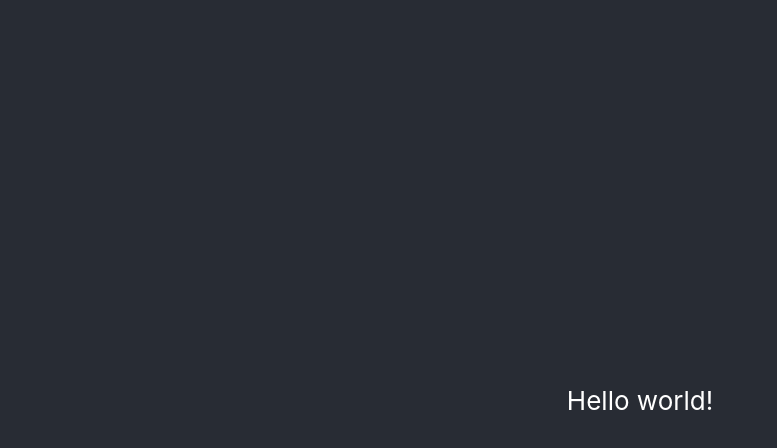
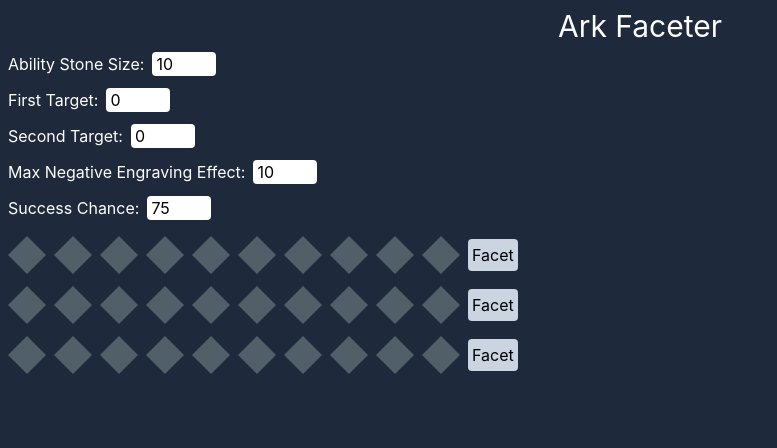
Before and after one commit to Bony-Ben/ark-faceter, a React (Create React App) app: page / in a window 1280 px wide. Shown: the top 448 px of the page, without its empty margins (0-777 px from the left). Built offline with nearby package versions, Linux system fonts and the light colour scheme.

Commit message:
complete basic ui

```diff
--- a/package.json
+++ b/package.json
@@ -9,6 +9,7 @@
     "react": "^17.0.2",
     "react-dom": "^17.0.2",
     "react-scripts": "5.0.0",
+    "sass": "^1.49.8",
     "web-vitals": "^2.1.4"
   },
   "scripts": {
--- a/src/App.css
+++ /dev/null
@@ -1,11 +0,0 @@
-.App {
-  text-align: center;
-  background-color: #282c34;
-  min-height: 100vh;
-  display: flex;
-  flex-direction: column;
-  align-items: center;
-  justify-content: center;
-  font-size: calc(10px + 2vmin);
-  color: white;
-}
--- a/src/App.js
+++ b/src/App.js
@@ -1,10 +1,59 @@
-import "./App.css";
+import FacetTile from "./components/FacetTile";
+import NumericFormField from "./components/NumericFormField";
+import { useState } from "react";
 
 function App() {
+  const [size, setSize] = useState(10);
+  const [min1, setMin1] = useState(0);
+  const [min2, setMin2] = useState(0);
+  const [max, setMax] = useState(10);
+  const [chance, setChance] = useState(75);
+
+  const [facetList1, setFacetList1] = useState([]);
+  const [facetList2, setFacetList2] = useState([]);
+  const [facetList3, setFacetList3] = useState([]);
   return (
-    <div className="App">
-      <h1>Hello world!</h1>
-      <p></p>
+    <div className="bg-slate-800 min-h-screen text-white p-2">
+      <h1 className="text-3xl text-center mb-2">Ark Faceter</h1>
+      <form className="flex flex-col gap-3">
+        <NumericFormField
+          name="Ability Stone Size"
+          minValue={1}
+          maxValue={10}
+          value={size}
+          onChange={(value) => setSize(value)}
+        />
+        <NumericFormField
+          name="First Target"
+          maxValue={size}
+          value={min1}
+          onChange={(value) => setMin1(value)}
+        />
+        <NumericFormField
+          name="Second Target"
+          maxValue={size}
+          value={min2}
+          onChange={(value) => setMin2(value)}
+        />
+        <NumericFormField
+          name="Max Negative Engraving Effect"
+          maxValue={size}
+          value={max}
+          onChange={(value) => setMax(value)}
+        />
+        <NumericFormField
+          name="Success Chance"
+          minValue={0}
+          maxValue={100}
+          value={chance}
+          onChange={(value) => setChance(value)}
+        />
+      </form>
+      <div className="flex flex-col gap-3 mt-4">
+        <FacetTile data={facetList1} size={size} />
+        <FacetTile data={facetList2} size={size}/>
+        <FacetTile data={facetList3} size={size}/>
+      </div>
     </div>
   );
 }
--- /dev/null
+++ b/src/components/FacetButton.js
@@ -0,0 +1,11 @@
+function FacetButton(props) {
+  return (
+    <div>
+      <button className="bg-slate-300 hover:bg-white text-black rounded p-1">
+        Facet
+      </button>
+    </div>
+  );
+}
+
+export default FacetButton;
--- /dev/null
+++ b/src/components/FacetTile.js
@@ -0,0 +1,24 @@
+import FacetButton from "./FacetButton";
+import "./diamond.scss";
+
+function FacetTile(props) {
+  const diamondList = props.data.map((item) => {
+    if (item) {
+      return <div className="diamond success"></div>;
+    } else {
+      return <div className="diamond fail"></div>;
+    }
+  });
+  while (diamondList.length < props.size) {
+    diamondList.push(<div className="diamond"></div>);
+  }
+
+  return (
+    <div className="flex gap-2 items-center">
+      {diamondList}
+      <FacetButton></FacetButton>
+    </div>
+  );
+}
+
+export default FacetTile;
--- /dev/null
+++ b/src/components/NumericFormField.js
@@ -0,0 +1,28 @@
+function NumericFormField(props) {
+  const onChange = (event) => {
+    props.onChange(
+      Math.min(
+        props.maxValue,
+        Math.max(props.minValue, Math.floor(event.target.value))
+      )
+    );
+  };
+  return (
+    <label>
+      {props.name}:
+      <input
+        className="rounded text-black px-1 ml-2 w-16"
+        type="number"
+        value={props.value}
+        onChange={onChange}
+      ></input>
+    </label>
+  );
+}
+
+NumericFormField.defaultProps ={
+  minValue: 0,
+  maxValue: Infinity
+}
+
+export default NumericFormField;
--- /dev/null
+++ b/src/components/diamond.scss
@@ -0,0 +1,34 @@
+.diamond {
+  width: 0;
+  height: 0;
+  border: 1.2rem solid transparent;
+  border-bottom-color: #505f68;
+  position: relative;
+  top: -1.2rem;
+}
+.diamond:after {
+  content: "";
+  position: absolute;
+  left: -1.2rem;
+  top: 1.2rem;
+  width: 0;
+  height: 0;
+  border: 1.2rem solid transparent;
+  border-top-color: #505f68;
+}
+
+.success.diamond{
+  border-bottom-color: #1ceff9;
+}
+
+.success.diamond:after{
+  border-top-color: #1ceff9;
+}
+
+.fail.diamond{
+  border-bottom-color: #d66765;
+}
+
+.fail.diamond:after{
+  border-top-color: #d66765;
+}
--- a/src/index.js
+++ b/src/index.js
@@ -1,6 +1,6 @@
 import React from 'react';
 import ReactDOM from 'react-dom';
-import './index.css';
+import './index.scss';
 import App from './App';
 import reportWebVitals from './reportWebVitals';
 
```
Also changed, not shown: src/index.scss (renamed from src/index.css), 2 other files (tests, documents, lock files or other folders).
